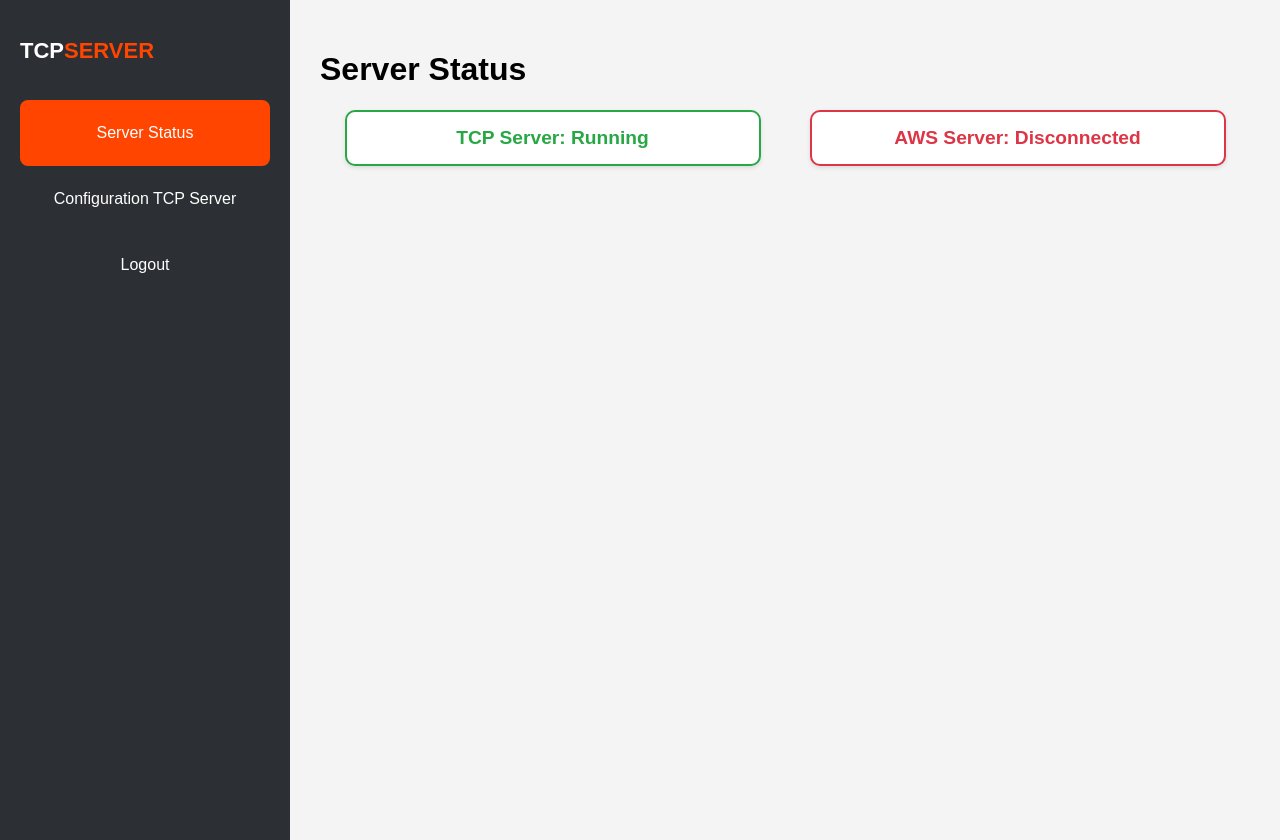
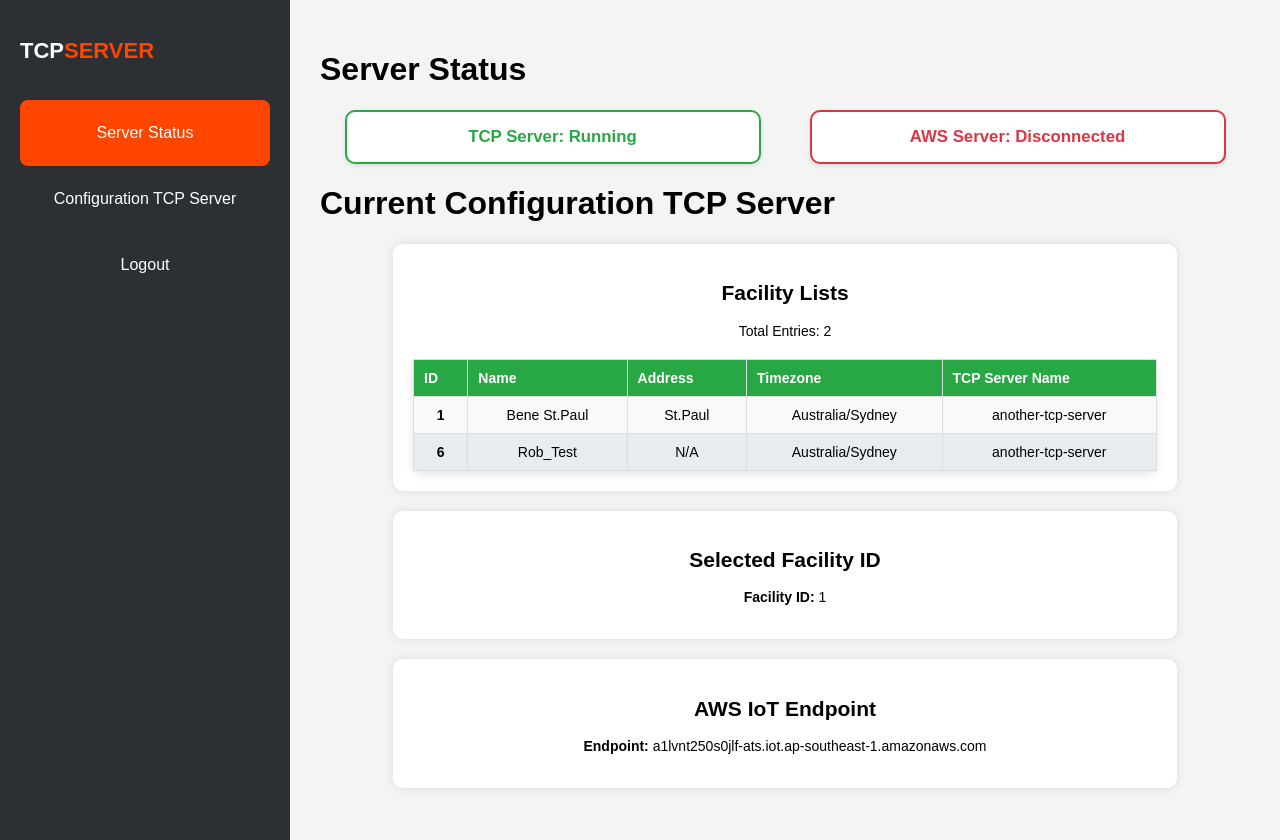
Before and after one commit to baobuibk/VitalServer, a Flask app: page /server_status in a window 1280 px wide. Run offline with Flask 2, Linux system fonts and the light colour scheme; the visitor is signed in with stand-in values (Sample User, id 1).

Commit message:
Update account: admin and supervisor

```diff
--- a/Environment/environment.py
+++ b/Environment/environment.py
@@ -2,7 +2,7 @@ ALLOWED_EXTENSIONS = {".crt", ".private.key", ".cert.pem"}
 
 # Authentication Token
 TEMP_AUTH_TOKEN = None
-AUTH_TOKEN = "eyJhbGciOiJIUzI1NiIsInR5cCI6IkpXVCJ9.eyJleHAiOjE3NDE1NzE1MDAsInN1YiI6IjMifQ.MEuNNhFWS89Brlrq-suHzdGO2oGSKpvhoZjeU_RhuNU"
+AUTH_TOKEN = "eyJhbGciOiJIUzI1NiIsInR5cCI6IkpXVCJ9.eyJleHAiOjE3NDE2MzU0MjAsInN1YiI6IjMifQ.a-vDN1I3BOeV406zpI32qrvEY5ezOOhWqfqYHp0RHQw"
 
 #IP for DreamsEdge API
 IP_API = "54.252.196.164"
--- a/FrontEnd/main.py
+++ b/FrontEnd/main.py
@@ -6,6 +6,7 @@ from flask import Flask, render_template, request, redirect, url_for, session, f
 import time
 import json
 
+import uuid
 # -------------------------------------------------
 # Link the Environment and FrontEnd folders
 # Therefore, can import environment.py
@@ -54,11 +55,14 @@ from environment_manager import (
     update_temp_auth_token,
     get_temp_auth_token,
     update_temp_info_user,
-    get_temp_auth_token
+    get_temp_auth_token,
+    get_aws_endpoint,
+    get_facility_id
 )
 
 server_running = False
 
+admin_session_token = None
 # -------------------------------------------------
 # Application to interface with User
 # -------------------------------------------------
@@ -81,6 +85,16 @@ print("Upload folder path:", app.config['UPLOAD_FOLDER'])
 reset_credentials()
 
 # --------------------------------------------------
+# Create a new session token to check login from
+# 1 device by admin account
+# --------------------------------------------------
+def update_admin_session():
+    global admin_session_token
+    new_session_token = str(uuid.uuid4())
+    admin_session_token = new_session_token
+    return new_session_token
+
+# --------------------------------------------------
 # Home -> Return login screen
 # --------------------------------------------------
 @app.route("/")
@@ -94,6 +108,10 @@ def home():
 # --------------------------------------------------
 @app.route("/login", methods=["GET", "POST"])
 def login():
+    global admin_session_token
+
+    error_message = request.args.get("error", "")
+
     if request.method == "POST":
         login_username_new = request.form.get("username", "").strip()
         login_password_new = request.form.get("password", "").strip()
@@ -101,22 +119,46 @@ def login():
         print(f"[INFO] Received login request - Username: {login_username_new}, Password: {'*' * len(login_password_new)}")
 
         # Fetch stored credentials
-        credentials = get_login_info()  # ⬅ Fetch stored username & password
+        credentials = get_login_info()
         login_username_old = credentials["login_username"]
         login_password_old = credentials["login_password"]
 
-        # Check if username and password match
-        if login_username_new == login_username_old and login_password_new == login_password_old:
+        # if login_username_new == login_username_old and login_password_new == login_password_old:
+        if login_username_new in ["admin", "supervisor"] and login_password_new == login_password_old:
+            # If user is admin, enforce single session
+            if login_username_new == "admin":
+                # if admin_session_token and session.get("session_token") != admin_session_token:
+                if admin_session_token and "session_token" in session and session["session_token"] != admin_session_token:
+                    return jsonify({
+                        "success": False,
+                        "message": "Admin is already logged in from another session. Please log out first."
+                    })
+
+                # Update session token for admin
+                session_token = update_admin_session()
+                session["authenticated"] = True
+                session["session_token"] = session_token
+                session["username"] = login_username_new
+
+            elif login_username_new == "supervisor":
+                session["authenticated"] = True
+                session["username"] = login_username_new
+                redirect_url = url_for("server_status")
+
+            else:
+                # For non-admin users, allow multi-session
+                # session["authenticated"] = True
+                # session["username"] = login_username_new
+                return jsonify({"success": False, "message": "Unauthorized user."})
+
             print("[INFO] Login successful! Redirecting to server.")
-            session["authenticated"] = True  # Set session
             return jsonify({"success": True, "redirect": url_for("server_status")})
 
         else:
             print("[ERROR] Incorrect username or password.")
-            return jsonify({"success": False, "message": "Incorrect username or password.", "redirect": url_for("login")})
+            return jsonify({"success": False, "message": "Incorrect username or password."})
 
-    # 🔹 Fix: Return login page on GET request
-    return render_template("login.html")
+    return render_template("login.html", error=error_message)
 
 # --------------------------------------------------
 # Authenticate function:
@@ -194,12 +236,27 @@ def authenticate():
 
     return jsonify({"success": False, "redirect": url_for("dashboard")})
 
+
+# --------------------------------------------------
+# Server status to check the login from 1 device
+# with admin account, multiple device cannot access
+# by admin account if not logout in first device
+# --------------------------------------------------
 @app.route("/server_status")
 def server_status():
-    if "authenticated" in session and session["authenticated"]:
-        return render_template("server_status.html")
+    if not session.get("authenticated"):
+        return redirect(url_for("login"))
 
-    return render_template("login.html")
+    if session.get("username") == "admin" and session.get("session_token") != admin_session_token:
+        session.pop("authenticated", None)
+        session.pop("session_token", None)
+        session.pop("username", None)
+
+        session.clear()
+
+        return redirect(url_for("login", error="Your session has been terminated due to a new login."))
+
+    return render_template("server_status.html")
 
 # --------------------------------------------------
 # Dashboard function:
@@ -209,6 +266,14 @@ def server_status():
 def dashboard():
     if not session.get("authenticated"):
         return redirect(url_for("login"))
+
+    if session.get("username") == "admin" and session.get("session_token") != admin_session_token:
+        session.pop("authenticated", None)
+        session.pop("session_token", None)
+        return redirect(url_for("login"))
+
+    if session.get("username") == "supervisor":
+        return redirect(url_for("server_status"))
 
     skip_fetch = request.args.get("skip_fetch", "false").lower() == "true"
 
@@ -311,8 +376,6 @@ def upload_cert():
         return jsonify({"success": True, "uploaded_files": saved_files, "updated_paths": updated_paths}), 200
     else:
         return jsonify({"success": False, "message": "No files selected"}), 400
-
-
 
 # --------------------------------------------------
 # Select facility ID function:
@@ -542,15 +605,59 @@ def uploaded_files():
     files, aws_iot_endpoint = get_uploaded_files()  # Get files + endpoint dynamically
     return jsonify({"files": files, "aws_endpoint": aws_iot_endpoint})
 
+@app.route("/check_session")
+def check_session():
+    if not session.get("authenticated"):
+        return jsonify({"valid": False, "message": "Your session has been terminated due to a new login."})
+
+    if session.get("username") == "admin" and session.get("session_token") != admin_session_token:
+        session.clear()
+        return jsonify({"valid": False, "message": "Your session has been terminated due to a new login."})
+
+    return jsonify({"valid": True})  # Session is still valid
+
+@app.route("/get_current_config", methods=["GET"])
+def get_current_config():
+    """Fetch and return facility list, selected facility ID, and AWS IoT endpoint."""
+    try:
+        facility_list_response = get_facility_list()  # This is a dictionary {'data': [...], 'count': X}
+        facility_list = facility_list_response.get("data", [])  # Extract only the list of facilities
+        count = facility_list_response.get("count", 0)
+
+        aws_iot_endpoint = get_aws_endpoint()
+        facility_id = get_facility_id()
+
+        config_data = {
+            "aws_iot_endpoint": aws_iot_endpoint,
+            "facility_id": facility_id,
+            "facilities": facility_list,
+            "count": count
+        }
+
+        return jsonify({"success": True, "config": config_data})
+
+    except Exception as e:
+        return jsonify({"success": False, "message": f"Error retrieving config: {str(e)}"}), 500
+
+
+
 # ------------------------------------------------------
 # Logout function:
 # -> Log out dashboard and return login screen
 # ------------------------------------------------------
 @app.route("/logout")
 def logout():
+    global admin_session_token
+    if session.get("username") == "admin" and session.get("session_token") == admin_session_token:
+        print("[DEBUG] Admin logging out, clearing admin_session_token.")
+        admin_session_token = None
+
     session.pop("authenticated", None)
+    session.pop("session_token", None)
+    session.pop("username", None)
+
     return redirect(url_for("login"))
 
 
 if __name__ == "__main__":
-    app.run(host="0.0.0.0", port = 8500, debug=True, use_reloader=False)
+    app.run(host="0.0.0.0", debug=True, use_reloader=False)
--- a/FrontEnd/static/server_status.css
+++ b/FrontEnd/static/server_status.css
@@ -77,6 +77,7 @@ body {
 
 /* ✅ Status section */
 .status-container {
+    font-size: 14px;
     display: flex;
     justify-content: space-around;
     margin-top: 20px;
@@ -164,6 +165,67 @@ body {
     background-color: #ddd;
 }
 
+.data-section table {
+    width: 100%;
+    border-collapse: collapse;
+    margin-top: 20px;
+    white-space: nowrap;
+    overflow-x: auto;
+}
+
+.data-section {
+    font-size: 14px;
+    width: 80%;
+    max-width: 900px;
+    background: white;
+    padding: 20px;
+    margin: 20px auto; /* Centers and spaces elements */
+    box-shadow: 0px 0px 10px rgba(0, 0, 0, 0.1);
+    border-radius: 10px;
+    text-align: center;
+}
+
+.facility-table {
+    width: 100%;
+    border-collapse: collapse;
+    margin-top: 10px;
+    border-radius: 10px;
+    overflow: hidden;  /* Ensures rounded corners apply */
+    box-shadow: 0px 4px 10px rgba(0, 0, 0, 0.1);
+}
+
+.facility-table thead {
+    background-color: #28a745; /* Green header */
+    color: white;
+    font-weight: bold;
+    text-align: left;
+}
+
+.facility-table th, .facility-table td {
+    padding: 10px;
+    border: 1px solid #ddd;
+}
+
+.facility-table tbody tr:nth-child(odd) {
+    background-color: #f8f9fa; /* Light gray */
+}
+
+.facility-table tbody tr:nth-child(even) {
+    background-color: #e9ecef; /* Slightly darker gray */
+}
+
+.facility-table tbody tr:hover {
+    background-color: #d4edda; /* Light green hover effect */
+    transition: 0.2s;
+}
+
+.facility-table td {
+    font-weight: normal;
+}
+
+.facility-table td:first-child {
+    font-weight: bold; /* Make the ID column bold */
+}
 
 /* ✅ Responsive adjustments */
 @media screen and (max-width: 768px) {
--- a/FrontEnd/templates/server_status.html
+++ b/FrontEnd/templates/server_status.html
@@ -25,7 +25,39 @@
             <div class="status-card green" id="tcpServerStatus">TCP Server: <span id="tcpStatusText">Loading...</span></div>
             <div class="status-card green" id="awsServerStatus">AWS Server: <span id="awsStatusText">Loading...</span></div>
         </div>
-    </div>
+
+        <h1>Current Configuration TCP Server</h1>
+        <div class="data-section">
+            <h2>Facility Lists</h2>
+            <p>Total Entries: <span id="facilityCount">Loading...</span></p>
+            <table class = "facility-table">
+                <thead>
+                    <tr>
+                        <th>ID</th>
+                        <th>Name</th>
+                        <th>Address</th>
+                        <th>Timezone</th>
+                        <th>TCP Server Name</th>
+                    </tr>
+                </thead>
+                <tbody id="facilityTableBody">
+                    <!-- Data will be inserted dynamically -->
+                </tbody>
+            </table>
+        </div>
+
+        <!-- Facility ID Display -->
+        <div class="data-section">
+            <h2>Selected Facility ID</h2>
+            <p><strong>Facility ID:</strong> <span id="facilityIDDisplay">Loading...</span></p>
+        </div>
+
+        <!-- AWS IoT Endpoint Display -->
+        <div class="data-section">
+            <h2>AWS IoT Endpoint</h2>
+            <p><strong>Endpoint:</strong> <span id="awsEndpointDisplay">Loading...</span></p>
+        </div>
+        </div>
 
     <script>
         function fetchServerStatus() {
@@ -73,9 +105,48 @@
             });
         }
 
+        function loadCurrentConfig() {
+            $.get("/get_current_config", function (response) {
+                if (response.success) {
+                    let config = response.config;
+
+                    // Update AWS IoT Endpoint
+                    $("#awsEndpointDisplay").text(config.aws_iot_endpoint);
+
+                    // Update Facility ID
+                    $("#facilityIDDisplay").text(config.facility_id);
+
+                    // Ensure facilities exist before updating table
+                    if (config.facilities && config.facilities.length > 0) {
+                        let tableRows = config.facilities.map(facility => `
+                            <tr>
+                                <td>${facility.id}</td>
+                                <td>${facility.name}</td>
+                                <td>${facility.address || "N/A"}</td>
+                                <td>${facility.timezone}</td>
+                                <td>${facility.tcp_server_name}</td>
+                            </tr>
+                        `).join("");
+
+                        $("#facilityTableBody").html(tableRows);  // Insert rows into table
+                        $("#facilityCount").text(config.count);   // Update total count
+                    } else {
+                        $("#facilityTableBody").html("<tr><td colspan='5'>No facilities found.</td></tr>");
+                        $("#facilityCount").text("0");
+                    }
+                } else {
+                    $("#configDisplay").html("<p style='color: red;'>Error fetching configuration.</p>");
+                }
+            }).fail(function () {
+                $("#configDisplay").html("<p style='color: red;'>Failed to load server configuration.</p>");
+            });
+        }
+
+
         // Call the function when the page loads (after login)
         fetchServerStatus();
         fetchDeviceManagement();
+        loadCurrentConfig();
     </script>
 </body>
 </html>
```
Also changed, not shown: other parts of FrontEnd/static/server_status.css (+7 -0 lines), FrontEnd/templates/dashboard.html (+26 -7 lines), FrontEnd/templates/login.html (+6 -2 lines), 1 other file.
